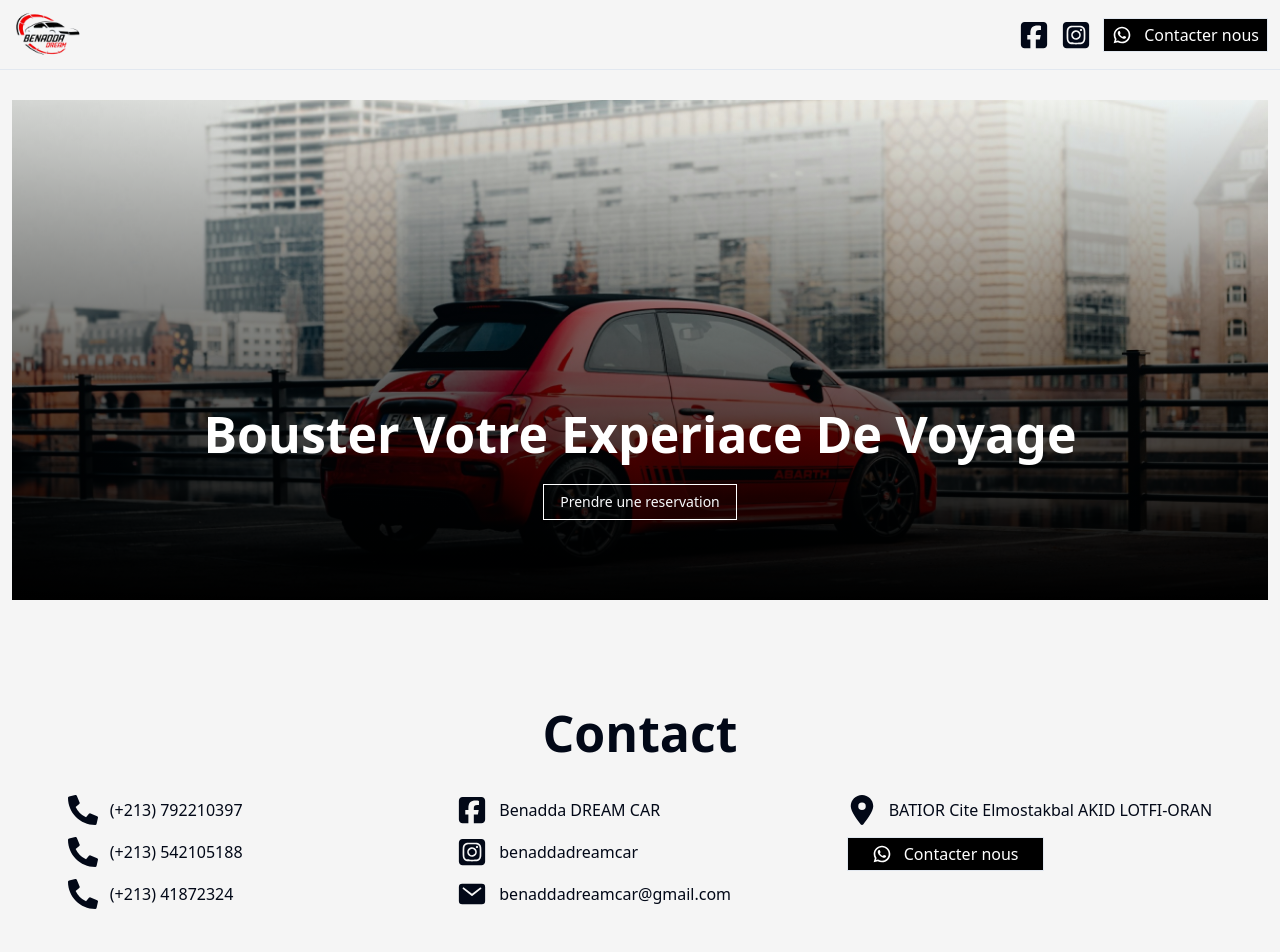
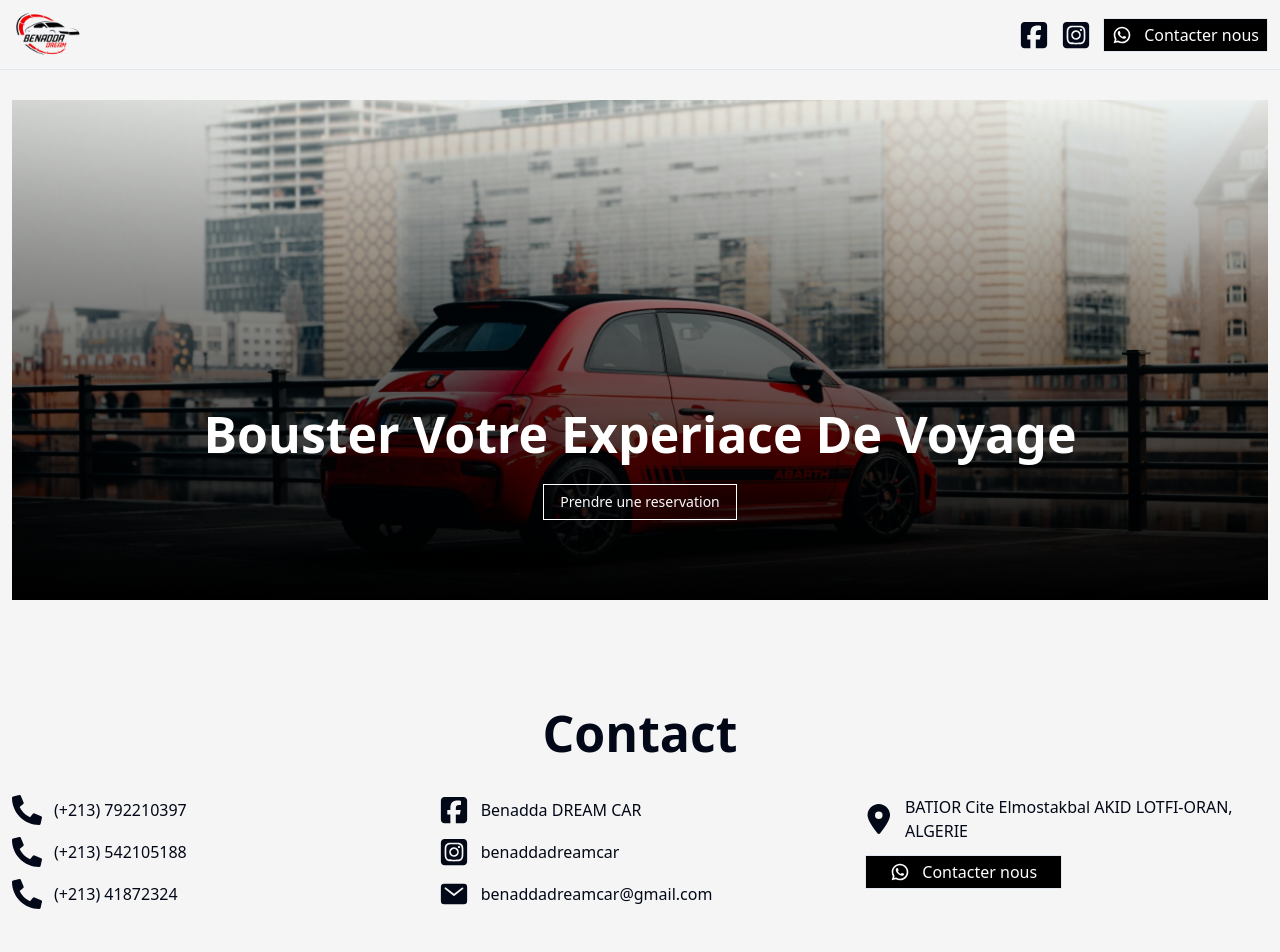
Before and after one commit to CodingLab-dz/benadda-dream-car, a Next.js app: page / in a window 1280 px wide. Shown: the top 952 px of the page. Built offline with nearby package versions, Linux system fonts and the light colour scheme.

Commit message:
remove cars edit adress

```diff
--- a/components/contact.jsx
+++ b/components/contact.jsx
@@ -77,7 +77,7 @@ export const Contact = () => {
                         <ul className=''>
                             <li className='mb-3 flex items-center'>
                                 <Link href="https://maps.app.goo.gl/TE3kWHsBY8sK8rmLA" target="_blank" className='flex items-center'>
-                                    <FaLocationDot className='mr-3 text-[20px] mintablet:text-[30px] ' /><p>BATIOR Cite Elmostakbal AKID LOTFI-ORAN </p>
+                                    <FaLocationDot className='mr-3 text-[20px] mintablet:text-[30px] ' /><p>BATIOR Cite Elmostakbal AKID LOTFI-ORAN, ALGERIE </p>
                                 </Link>
                             </li>
                             <Link href="https://wa.me/message/M35EHZUWKRZKG1">
--- a/components/footer.jsx
+++ b/components/footer.jsx
@@ -49,7 +49,7 @@ export const Footer = () => {
                                 </li>
                                 <li className='mb-3'>
                                     <Link href="" className='flex items-center align-middle'>
-                                        <FaLocationDot className='mr-3' /> Akid lotfi, Bir el djir, Oran, Algerie
+                                        <FaLocationDot className='mr-3' /> BATIOR Cite Elmostakbal AKID LOTFI-ORAN, ALGERIE
                                     </Link>
                                 </li>
                                 <li className='mb-3'>
```
